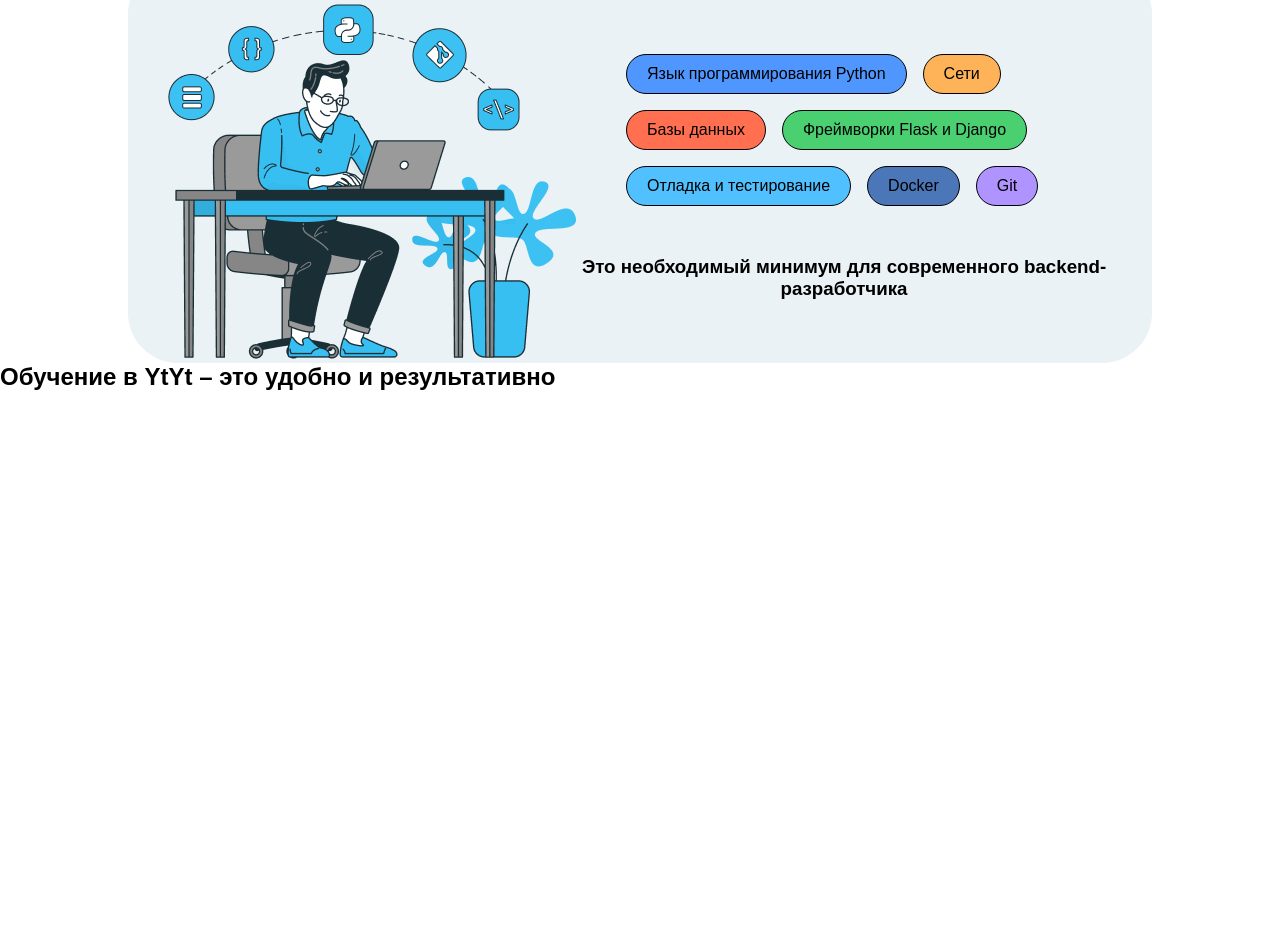
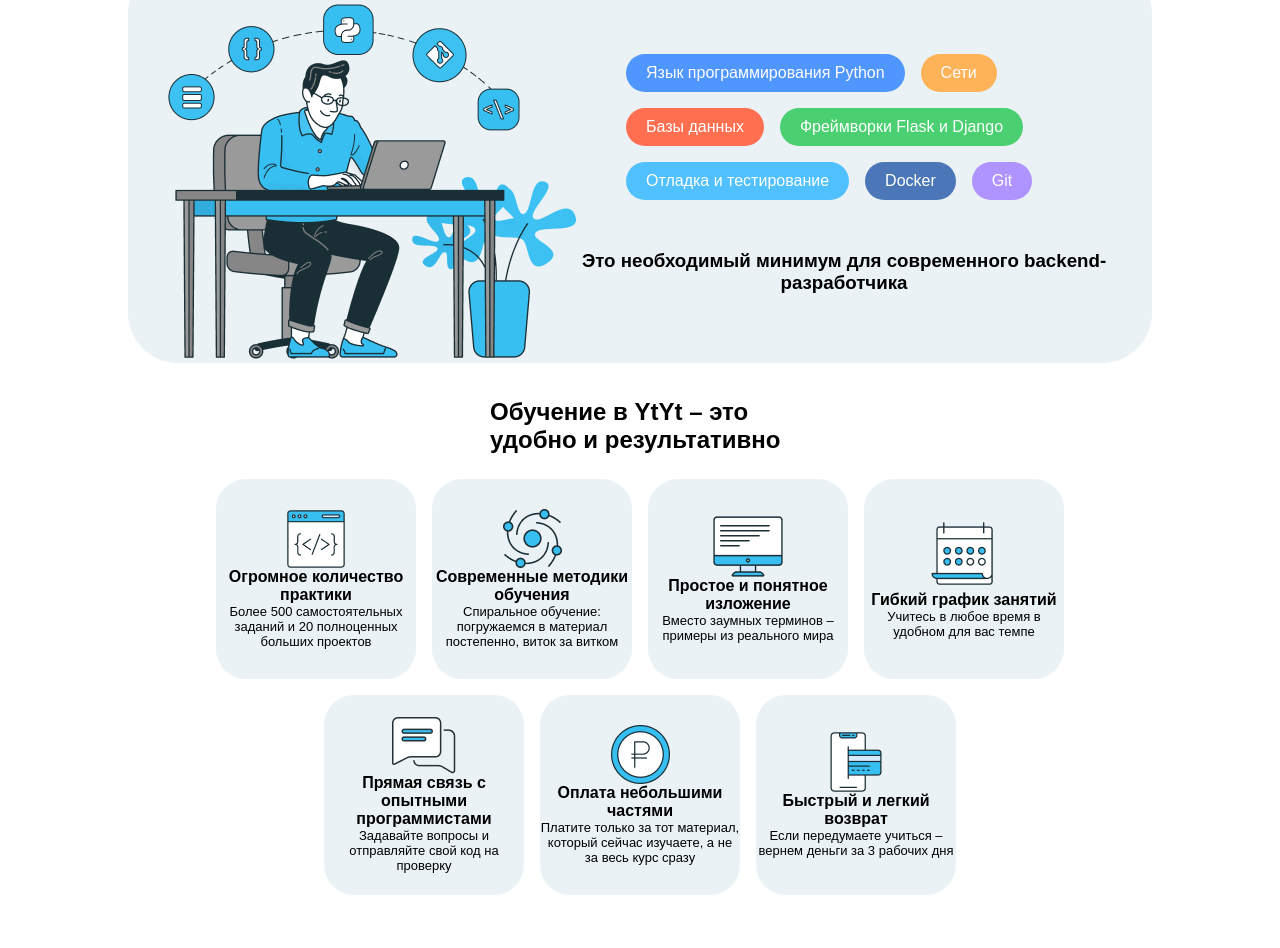
Before and after one commit to Adkhamalajon/YtYt-, a website built with Vite: page YtYt-/index.html in a window 1280 px wide. Shown: the part 706-1654 px from the top of the page. Before the commit the page ends 1097 px from the top, so only its background shows below. Built offline with nearby package versions, Linux system fonts and the light colour scheme.

Commit message:
section3

```diff
--- a/YtYt-/index.html
+++ b/YtYt-/index.html
@@ -65,17 +65,51 @@
       </div>
     </section>
     <section class="section3">
-      <h2>Обучение в YtYt – это удобно и результативно</h2>
-      <div class="section3-list">
-        <div>
-
+      <div class="container">
+        <h2 style="width: 300px;">Обучение в YtYt – это удобно и результативно</h2>
+        <div class="section3-list">
+          <div>
+            <img src="/images/svg-gobbler 1.png" alt="">
+            <h4>Огромное количество практики</h4>
+            <p>Более 500 самостоятельных заданий и 20 полноценных больших проектов</p>
+          </div>
+          <div>
+            <img src="/images/svg-gobbler 3.png" alt="">
+            <h4>Современные методики обучения</h4>
+            <p>Спиральное обучение:
+              погружаемся в материал постепенно, виток за витком</p>
+          </div>
+          <div>
+            <img src="/images/Group 1182.png" alt="">
+            <h4>Простое и понятное изложение</h4>
+            <p>Вместо заумных терминов – примеры из реального мира</p>
+          </div>
+          <div>
+            <img src="/images/Group 1176.png" alt="">
+            <h4>Гибкий график занятий</h4>
+            <p>Учитесь в любое время в удобном
+              для вас темпе</p>
+          </div>
+          <div>
+            <img src="/images/Group 1195.png" alt="">
+            <h4>Прямая связь с опытными программистами</h4>
+            <p>Задавайте вопросы
+              и отправляйте свой код на проверку</p>
+          </div>
+          <div>
+            <img src="/images/svg-gobbler (5) 1.png" alt="">
+            <h4>Оплата небольшими частями</h4>
+            <p>Платите только за тот материал, который сейчас изучаете,
+              а не за весь курс сразу</p>
+          </div>
+          <div>
+            <img src="/images/svg-gobbler (6) 1.png" alt="">
+            <h4>Быстрый и легкий возврат</h4>
+            <p>Если передумаете учиться –
+              вернем деньги за 3 рабочих дня</p>
+          </div>
+          </div>
         </div>
-        <div></div>
-        <div></div>
-        <div></div>
-        <div></div>
-        <div></div>
-        <div></div>
       </div>
     </section>
   </body>
--- a/YtYt-/style.css
+++ b/YtYt-/style.css
@@ -136,7 +136,45 @@ body{
 .section2 .container div:nth-child(2) div p{
   width: max-content;
   padding: 10px 20px;
+  color: #fff;
   background-color: #38BFF2;
-  border: 1px solid black;
+  border: none;
   border-radius: 20px;
 }
+
+.section3 .container{
+  width: 80%;
+  min-width: 1000px;
+  margin: 35px auto;
+  display: flex;
+  flex-direction: column;
+  align-items: center;
+  justify-content: center;
+}
+
+.section3 .container .section3-list {
+  width: 100%;
+  display: flex;
+  justify-content: center;
+  align-items: center;
+  flex-wrap: wrap;
+  padding: 50px;
+  padding-top: 25px;
+  gap: 1rem;
+}
+
+.section3 .container .section3-list div{
+  width: 200px;
+  height: 200px;
+  display: flex;
+  flex-direction: column;
+  justify-content: center;
+  align-items: center;
+  text-align: center;
+  border-radius: 30px;
+  background-color: #EAF2F5;
+}
+
+.section3 .container .section3-list p{
+  font-size: 13px;
+}
```
